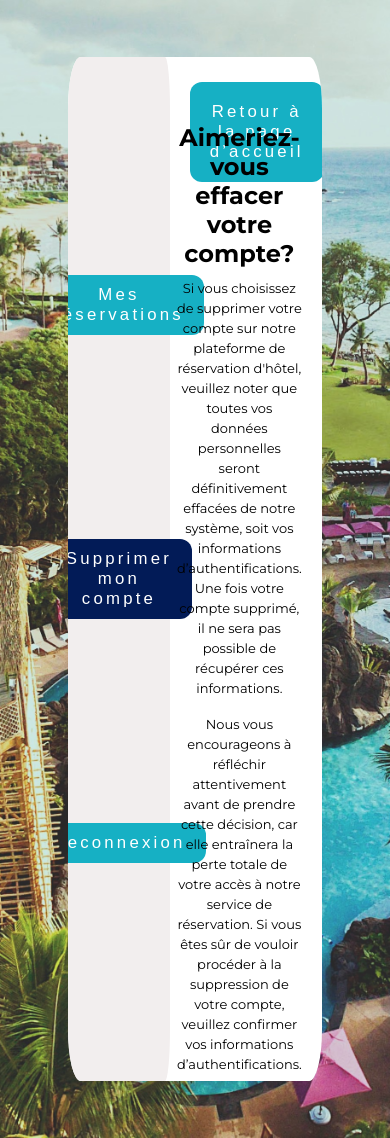
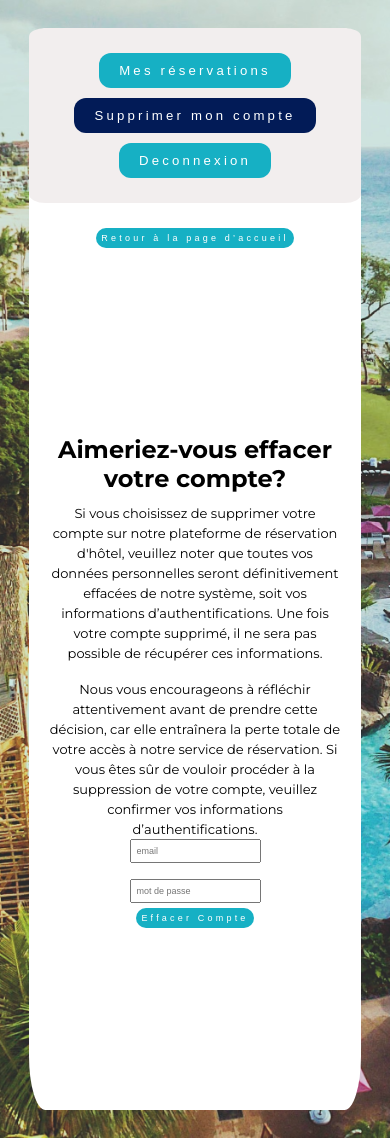
Before and after one commit to Ayoub-Glizi-Vicioso/PalmHaven_WEB, a PHP site: page /ProfilSupprimer.php in a window 390 px wide. Run offline with PHP 8.4, Linux system fonts and the light colour scheme.

Commit message:
profile supprimer style

```diff
--- a/InterfaceWEB/ProfilSupprimer.php
+++ b/InterfaceWEB/ProfilSupprimer.php
@@ -45,13 +45,13 @@ if($_SERVER['REQUEST_METHOD'] == 'DELETE'){
 
                     <br>
 
-                    <p>Nous vous encourageons à réfléchir attentivement
+                    <p id="para2">Nous vous encourageons à réfléchir attentivement
                     avant de prendre cette décision, car elle entraînera
                     la perte totale de votre accès à notre service de
                     réservation. Si vous êtes sûr de vouloir procéder à
                     la suppression de votre compte, veuillez confirmer
                     vos informations d’authentifications.</p>
-                    <br>
+
                 <div id="effacer_compte">
                     <form id="form_supprimer" action="../backendWEB/supprimercompte.php" method="post" >
                         <label for="email"></label>
@@ -63,6 +63,7 @@ if($_SERVER['REQUEST_METHOD'] == 'DELETE'){
                         <button type="submit">Effacer Compte</button>
                     </form>
                 </div>
+            </div>
         </div>
     </div>
 
--- a/InterfaceWEB/css/pourSUPPRIMER/styleSPPRIMER.css
+++ b/InterfaceWEB/css/pourSUPPRIMER/styleSPPRIMER.css
@@ -3,42 +3,7 @@
         @import url('https://fonts.googleapis.com/css2?family=Montserrat:ital,wght@0,100..900;1,100..900&display=swap');
 
 
-        @media only screen and (max-width: 768px) {
-            body {
-                font-size: 12px; /* Réduire la taille de la police */
-            }
 
-            .container {
-                width: 90%; /* Réduire la largeur du conteneur */
-                max-width: 90%; /* Limiter la largeur maximale du conteneur */
-            }
-
-            #zone_text {
-                width: 100%; /* Utiliser toute la largeur disponible */
-            }
-
-            #Barre_nav {
-                width: 100%; /* Utiliser toute la largeur disponible */
-            }
-
-            #Barre_nav button {
-                font-size: 14px; /* Réduire la taille du texte des boutons */
-                padding: 8px 16px; /* Réduire l'espacement interne des boutons */
-            }
-
-            button {
-                font-size: 14px; /* Réduire la taille du texte des boutons */
-                padding: 16px; /* Réduire l'espacement interne des boutons */
-            }
-
-            .text {
-                font-size: 12px; /* Réduire la taille du texte */
-            }
-
-            h2 {
-                font-size: 20px; /* Réduire la taille des titres */
-            }
-        }
 
         /* style */
 
@@ -65,13 +30,11 @@
         .container {   /* l'espace ou va se trouver le contenu: les options de compte et leur texte associé */
             background-color: #fff;
             /*taille*/
-            width: 65%;
-            max-width: 65%; /* limiter la taille */
+            width: 80%;
+
             height: 90%;
 
             position: relative;
-            overflow-x: hidden; /*caché scrollbar*/
-            overflow-y: hidden;
 
             display: flex;
             border-radius: 5%;
@@ -134,6 +97,7 @@
             justify-content: center;
             align-items: center;
             height: 100%;
+            width: 100%;
             font-size: 13px;
         }
 
@@ -157,3 +121,77 @@
             cursor: auto;
 
         }
+
+        @media only screen and (max-width: 768px) {
+            body {
+                font-size: 11px; /* Réduire la taille de la police */
+            }
+
+            button , input {
+                font-size: 10px; /* Réduire la taille de la police des boutons et des inputs */
+                padding: 5px; /* Réduire l'espacement interne des boutons et des inputs */
+            }
+
+            .container {
+                width: 85%; /* Réduire la largeur du conteneur */
+                height: 95%; /* Réduire la hauteur du conteneur */
+                display: flex;
+                flex-direction: column; /* Aligner les éléments en colonne */
+            }
+
+            #Barre_nav {
+                display: flex;
+                flex-direction: row; /* Aligner les éléments en ligne */
+                flex-wrap: wrap;
+                width: 100%;
+            }
+
+            #zone_text {
+                flex-direction: column; /* Aligner les éléments en colonne */
+                width: 100%; /* Prendre toute la largeur disponible */
+                height: 100%; /* Prendre toute la hauteur disponible */
+            }
+
+            button , input{
+
+                font-size: 9px;
+                width: auto;
+
+            }
+        }
+
+
+        @media only screen and (max-height: 768px) {
+            body {
+                font-size: 11px; /* Réduire la taille de la police */
+            }
+
+            #para2 {
+                display: none;
+            }
+            h2{
+                font-size: 18px;
+            }
+
+            p{
+            font-size: 9px;
+            }
+            form button{
+                padding: 5px;
+                border-radius: 10px;
+                font-size: 10px;
+            }
+
+        }
+
+            .container {
+                width: 85%; /* Réduire la largeur du conteneur */
+                height: 95%; /* Réduire la hauteur du conteneur */
+
+            }
+
+        @media only screen and (min-height: 769px) {
+            #para2 {
+                display: inline;
+            }
+        }
```
